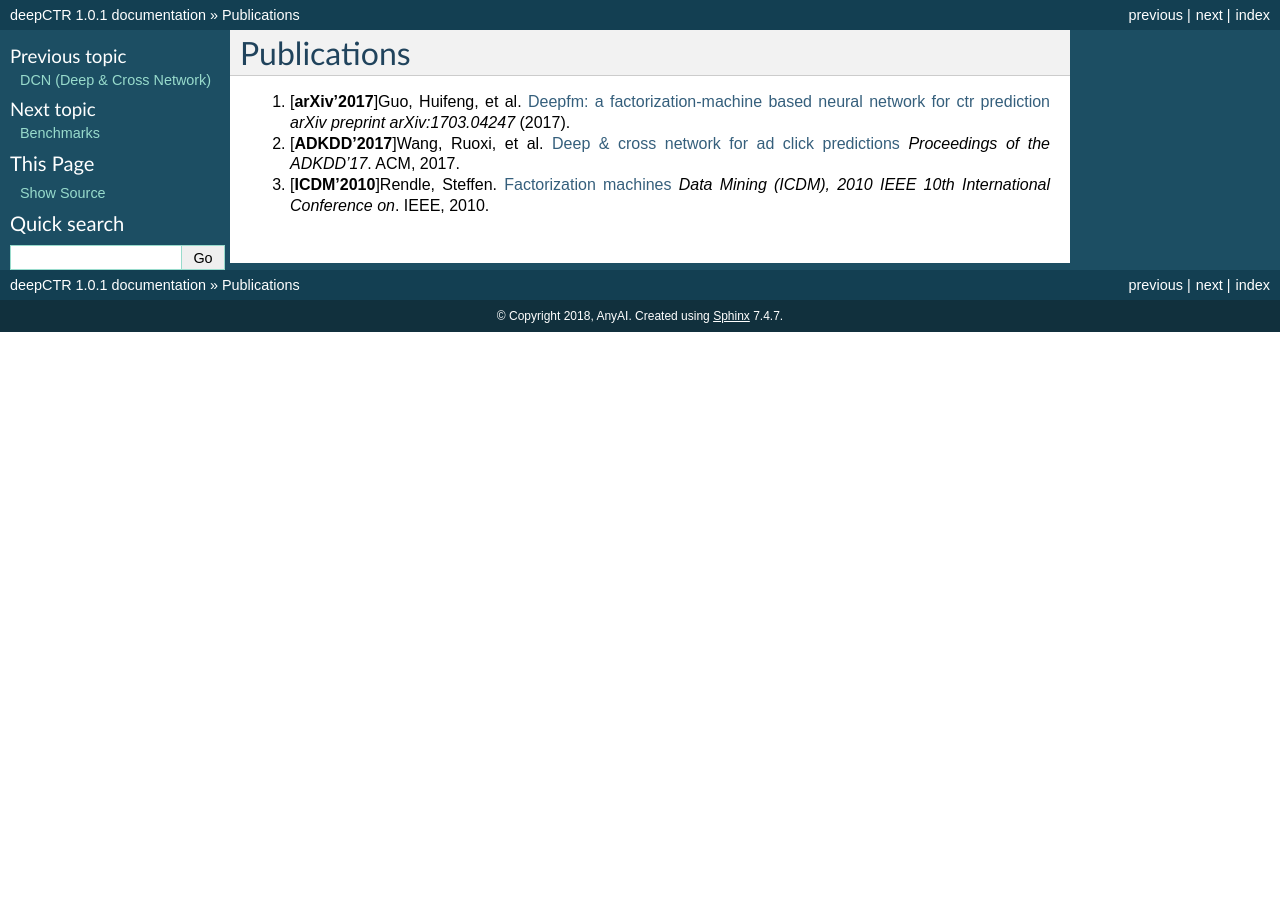
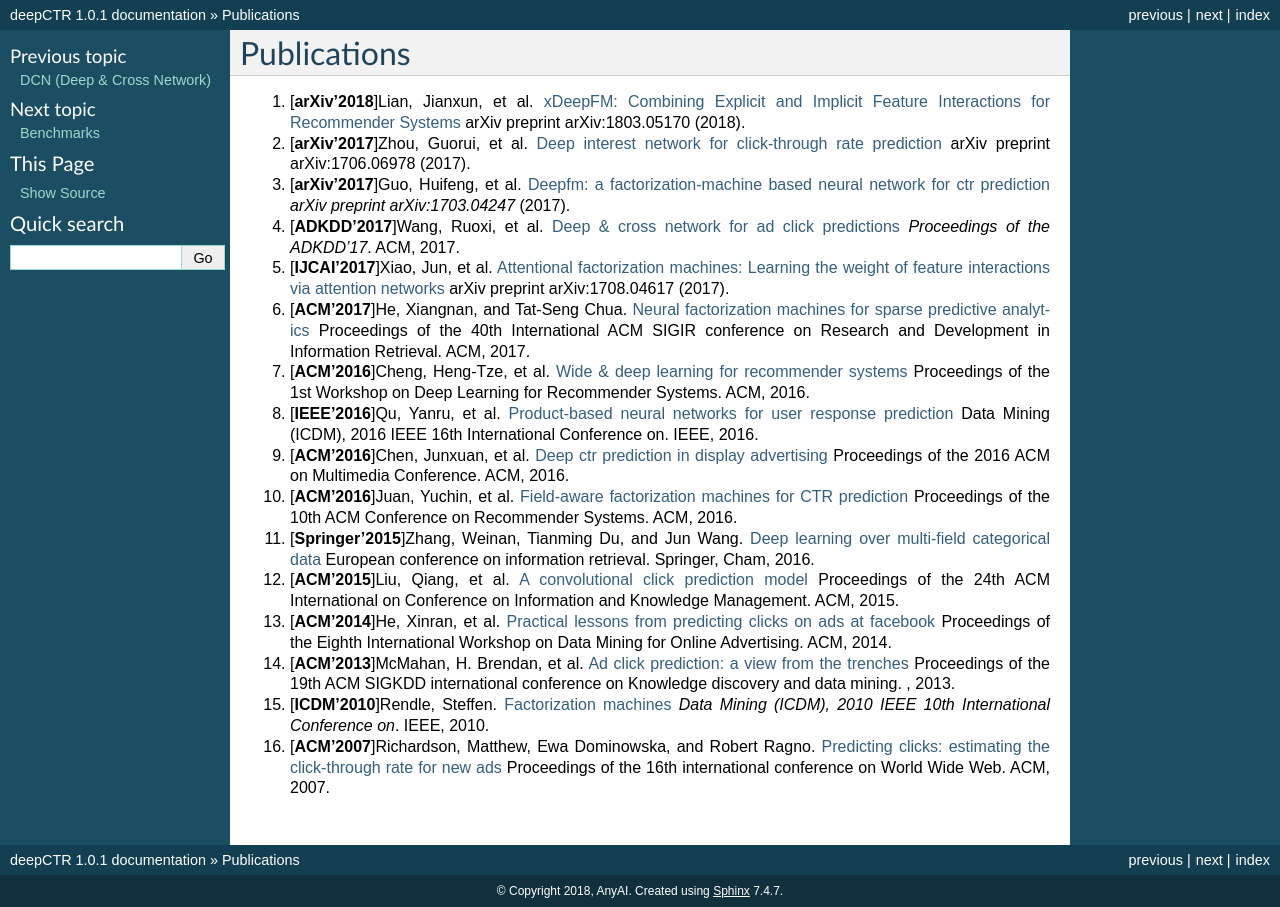
Before and after one commit to anyai/DeepCTR, a Sphinx documentation site: the page built from docs/source/publication.rst, in a window 1280 px wide. Built offline with Sphinx 7.4.7, drawn with Linux system fonts in a browser that asks for light colours.

Commit message:
add publish

```diff
--- a/docs/source/publication.rst
+++ b/docs/source/publication.rst
@@ -1,8 +1,34 @@
 Publications
 ============
 
-1. [**arXiv'2017**]Guo, Huifeng, et al. `Deepfm: a factorization-machine based neural network for ctr prediction <https://arxiv.org/abs/1703.04247>`_ *arXiv preprint arXiv:1703.04247* (2017).
+1. [**arXiv'2018**]Lian, Jianxun, et al. `xDeepFM: Combining Explicit and Implicit Feature Interactions for Recommender Systems <https://arxiv.org/abs/1803.05170>`_ arXiv preprint arXiv:1803.05170 (2018).
+
+#. [**arXiv'2017**]Zhou, Guorui, et al. `Deep interest network for click-through rate prediction <https://arxiv.org/abs/1706.06978>`_ arXiv preprint arXiv:1706.06978 (2017).
+
+#. [**arXiv'2017**]Guo, Huifeng, et al. `Deepfm: a factorization-machine based neural network for ctr prediction <https://arxiv.org/abs/1703.04247>`_ *arXiv preprint arXiv:1703.04247* (2017).
 
 #. [**ADKDD'2017**]Wang, Ruoxi, et al. `Deep & cross network for ad click predictions <https://dl.acm.org/citation.cfm?id=3124754>`_ *Proceedings of the ADKDD'17*. ACM, 2017.
 
+#. [**IJCAI'2017**]Xiao, Jun, et al. `Attentional factorization machines: Learning the weight of feature interactions via attention networks <http://www.ijcai.org/proceedings/2017/0435.pdf>`_ arXiv preprint arXiv:1708.04617 (2017).
+
+#. [**ACM'2017**]He, Xiangnan, and Tat-Seng Chua. `Neural factorization machines for sparse predictive analytics <https://dl.acm.org/citation.cfm?id=3080777>`_ Proceedings of the 40th International ACM SIGIR conference on Research and Development in Information Retrieval. ACM, 2017.
+
+#. [**ACM'2016**]Cheng, Heng-Tze, et al. `Wide & deep learning for recommender systems <https://dl.acm.org/citation.cfm?id=2988454>`_ Proceedings of the 1st Workshop on Deep Learning for Recommender Systems. ACM, 2016.
+
+#. [**IEEE'2016**]Qu, Yanru, et al. `Product-based neural networks for user response prediction <https://ieeexplore.ieee.org/abstract/document/7837964/>`_ Data Mining (ICDM), 2016 IEEE 16th International Conference on. IEEE, 2016.
+
+#. [**ACM'2016**]Chen, Junxuan, et al. `Deep ctr prediction in display advertising <https://dl.acm.org/citation.cfm?id=2964325>`_ Proceedings of the 2016 ACM on Multimedia Conference. ACM, 2016.
+
+#. [**ACM'2016**]Juan, Yuchin, et al. `Field-aware factorization machines for CTR prediction <https://dl.acm.org/citation.cfm?id=2959134>`_ Proceedings of the 10th ACM Conference on Recommender Systems. ACM, 2016.
+
+#. [**Springer'2015**]Zhang, Weinan, Tianming Du, and Jun Wang. `Deep learning over multi-field categorical data <https://link.springer.com/chapter/10.1007/978-3-319-30671-1_4>`_ European conference on information retrieval. Springer, Cham, 2016.
+
+#. [**ACM'2015**]Liu, Qiang, et al. `A convolutional click prediction model <https://dl.acm.org/citation.cfm?id=2806603>`_ Proceedings of the 24th ACM International on Conference on Information and Knowledge Management. ACM, 2015.
+
+#. [**ACM'2014**]He, Xinran, et al. `Practical lessons from predicting clicks on ads at facebook <https://dl.acm.org/citation.cfm?id=2648589>`_ Proceedings of the Eighth International Workshop on Data Mining for Online Advertising. ACM, 2014.
+
+#. [**ACM'2013**]McMahan, H. Brendan, et al. `Ad click prediction: a view from the trenches <https://dl.acm.org/citation.cfm?id=2488200>`_ Proceedings of the 19th ACM SIGKDD international conference on Knowledge discovery and data mining. , 2013.
+
 #. [**ICDM'2010**]Rendle, Steffen. `Factorization machines <https://ieeexplore.ieee.org/abstract/document/5694074/>`_ *Data Mining (ICDM), 2010 IEEE 10th International Conference on*. IEEE, 2010.
+
+#. [**ACM'2007**]Richardson, Matthew, Ewa Dominowska, and Robert Ragno. `Predicting clicks: estimating the click-through rate for new ads <https://dl.acm.org/citation.cfm?id=1242643>`_ Proceedings of the 16th international conference on World Wide Web. ACM, 2007.
```
